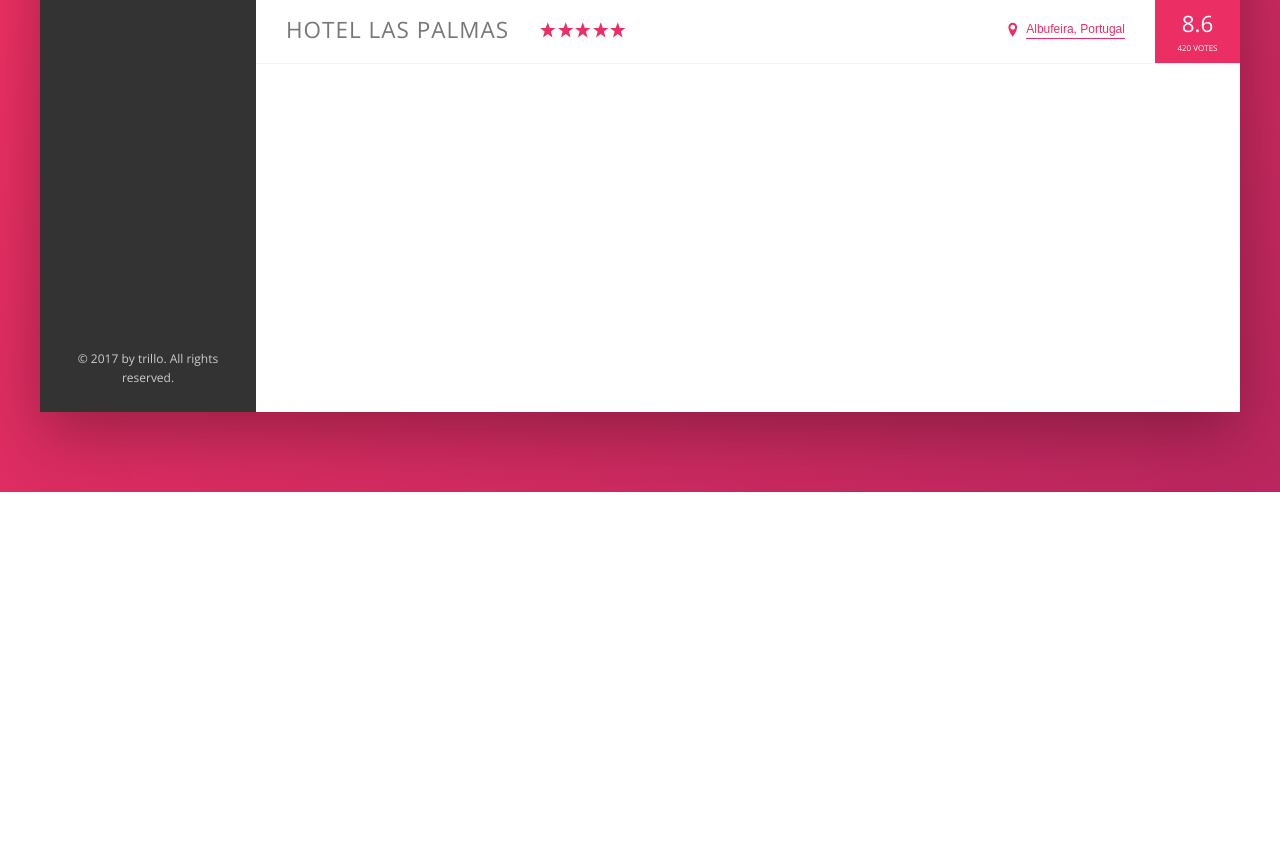
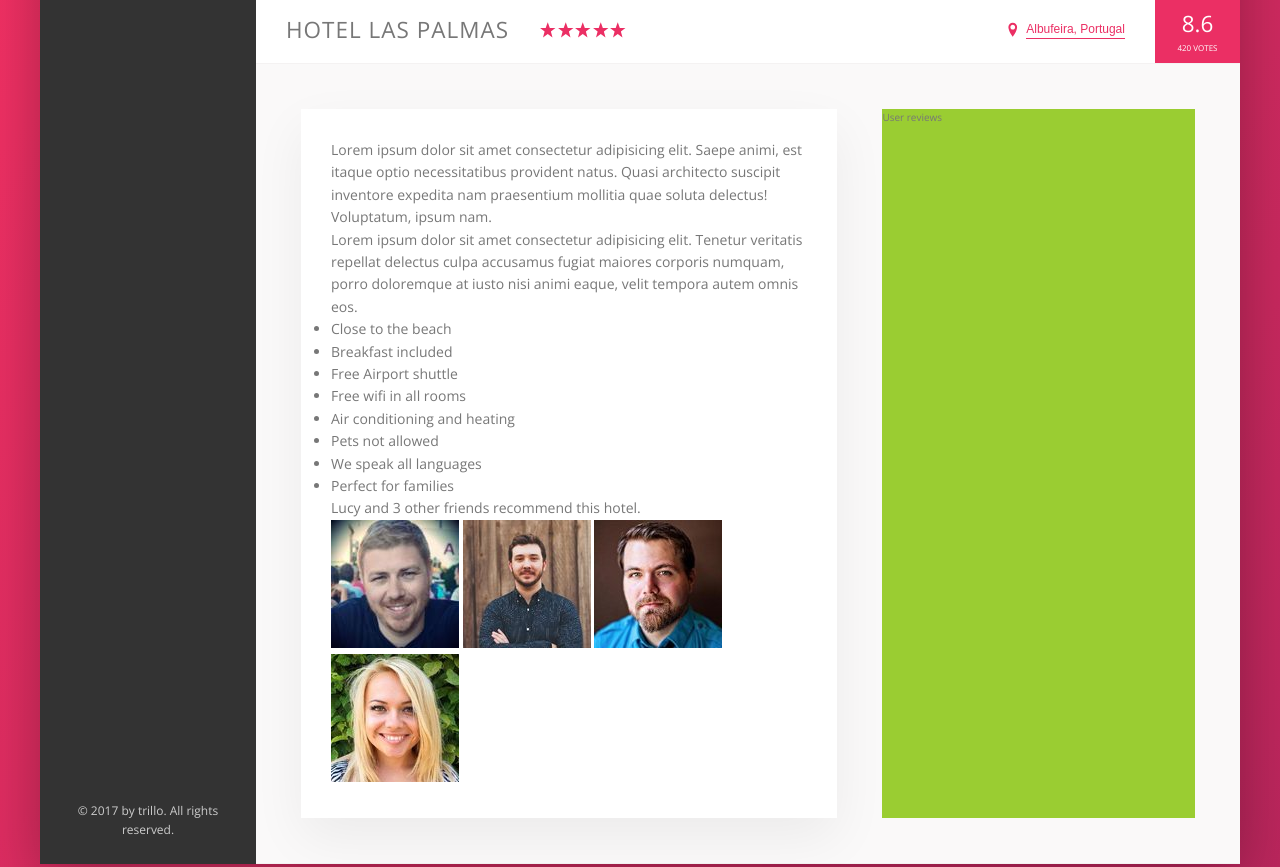
Before and after one commit to BennyKayer/advanced-css-sass-trillo, a website: page index.html in a window 1280 px wide. Shown: the part 538-1405 px from the top of the page. Before the commit the page ends 1030 px from the top, so only its background shows below. Drawn offline with nearby package versions, Linux system fonts and the light colour scheme; files that its build step writes are made by us from their sources.

Commit message:
Building the Description Section - Part 1

```diff
--- a/index.html
+++ b/index.html
@@ -144,6 +144,44 @@
                             <div class="overview__rating-count">420 votes</div>
                         </div>
                     </div>
+
+                    <div class="detail">
+                        <div class="description">
+                            <p class="paragraph">
+                                Lorem ipsum dolor sit amet consectetur adipisicing elit. Saepe animi, est itaque optio necessitatibus provident natus. Quasi architecto suscipit inventore expedita nam praesentium mollitia quae soluta delectus! Voluptatum, ipsum nam.
+                            </p>
+                            <p class="paragraph">
+                                Lorem ipsum dolor sit amet consectetur adipisicing elit. Tenetur veritatis repellat delectus culpa accusamus fugiat maiores corporis numquam, porro doloremque at iusto nisi animi eaque, velit tempora autem omnis eos.
+                            </p>
+                            <ul class="list">
+                                <li class="list__item">Close to the beach</li>
+                                <li class="list__item">
+                                    Breakfast included
+                                </li>
+                                <li class="list__item">Free Airport shuttle</li>
+                                <li class="list__item">Free wifi in all rooms</li>
+                                <li class="list__item">Air conditioning and heating</li>
+                                <li class="list__item">Pets not allowed</li>
+                                <li class="list__item">We speak all languages</li>
+                                <li class="list__item">Perfect for families</li>
+                            </ul>
+                            <div class="recommend">
+                                <p class="recommend__count">
+                                    Lucy and 3 other friends recommend this hotel.
+                                </p>
+                                <div class="recommend__friends">
+                                    <img src="img/user-3.jpg" alt="User 1" class="recommend__photo">
+                                    <img src="img/user-4.jpg" alt="User 2" class="recommend__photo">
+                                    <img src="img/user-5.jpg" alt="User 3" class="recommend__photo">
+                                    <img src="img/user-6.jpg" alt="User 4" class="recommend__photo">
+                                </div>
+                            </div>
+                        </div>
+
+                        <div class="user-reviews">
+                            User reviews
+                        </div>
+                    </div>
                 </main>
 
             </div>
--- a/sass/_base.scss
+++ b/sass/_base.scss
@@ -13,6 +13,9 @@
     --color-grey-dark-3: #999;
 
     --shadow-dark: 0 2rem 6rem rgba(0, 0, 0, .3);
+    --shadow-light: 0 2rem 5rem rgba(0,0,0, .06);
+
+    --line: 1px solid var(--color-grey-light-2);
 }
 
 *{
--- a/sass/_layout.scss
+++ b/sass/_layout.scss
@@ -10,7 +10,7 @@
 .header {
     height: 7rem;
     background-color: #fff;
-    border-bottom: 1px solid var(--color-grey-light-2);
+    border-bottom: var(--line);
     font-size: 1.4rem;
 
     display: flex;
@@ -33,7 +33,27 @@
 
 .hotel-view {
     background-color: #fff;
-
-    height: 80rem;
     flex: 1;
 }
+
+// SEC: hotel details
+.detail {
+    display: flex;
+    padding: 4.5rem;
+    background-color: var(--color-grey-light-1);
+    border-bottom: var(--line);
+}
+
+.description {
+    background-color: white;
+    box-shadow: var(--shadow-light);
+    padding: 3rem;
+    flex: 0 0 60%; // don't grow, don't shrink flex-base is 60%
+    margin-right: 4.5rem;
+    font-size: 1.4rem;
+}
+
+.user-reviews {
+    background-color: yellowgreen;
+    flex: 1; // fill the remaining space
+}
```
